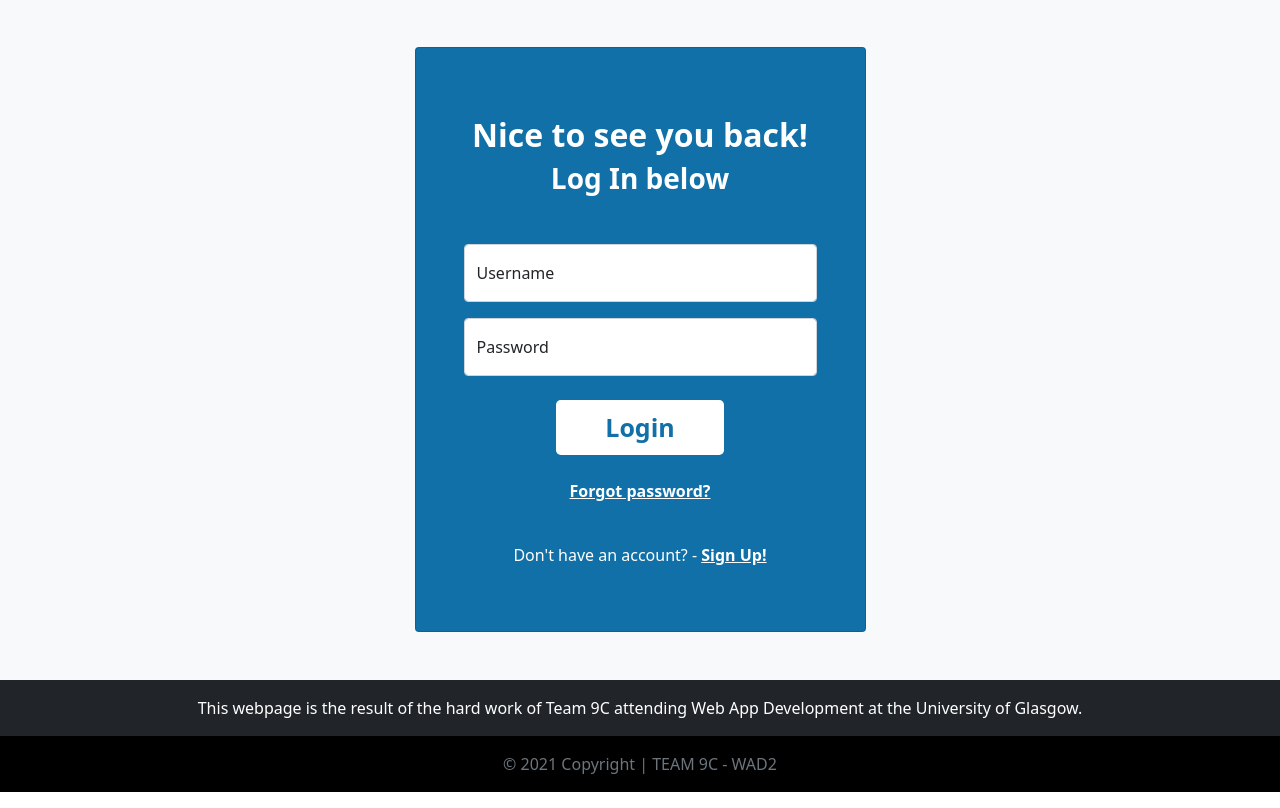
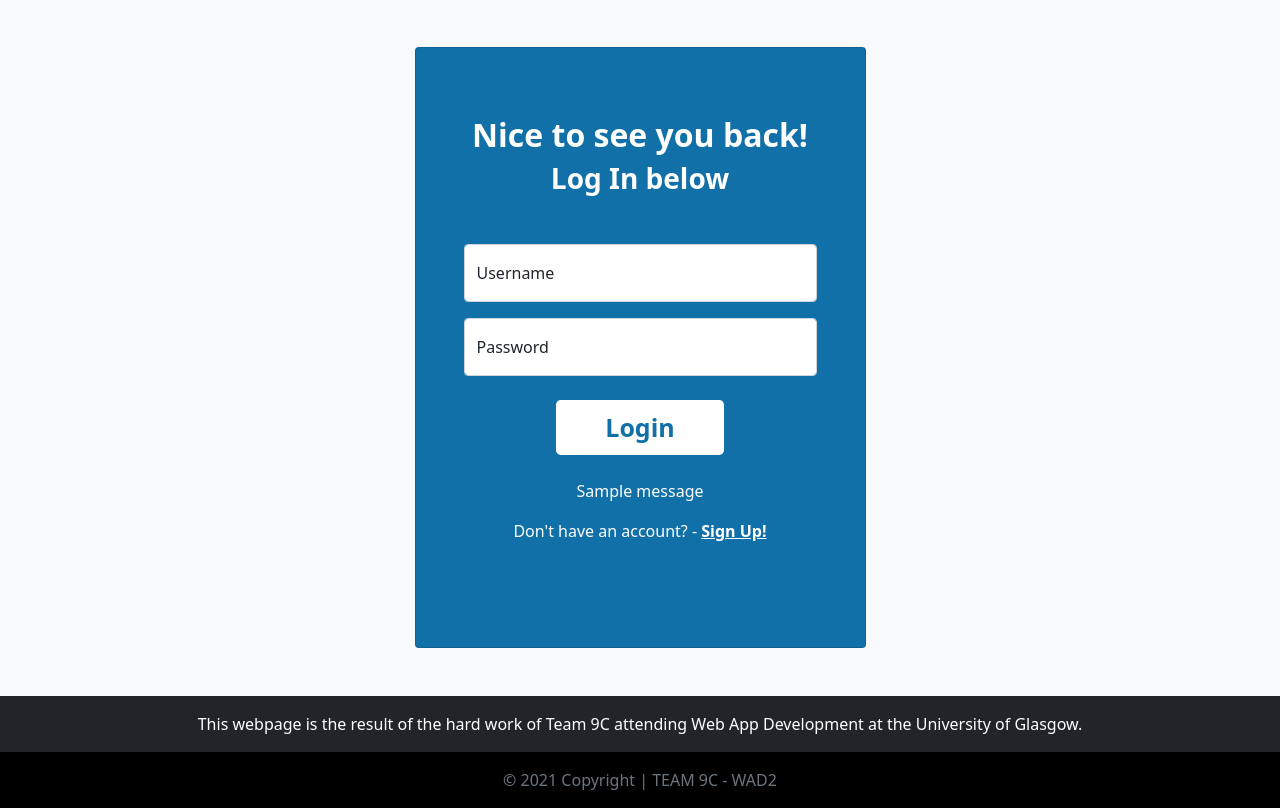
Before and after one commit to myCard-9c/myCard, a Django app: page /myCard/login/ in a window 1280 px wide. Shown: the part 77-885 px from the top of the page. Run offline with Django 3.2, Linux system fonts and the light colour scheme; tables that the repository leaves empty hold one stand-in row (values such as "Sample post"); one stand-in notice (Sample message) is shown.

Commit message:
login changes

```diff
--- a/myCard/views.py
+++ b/myCard/views.py
@@ -4,6 +4,7 @@ from myCard.forms import UserForm
 from django.urls import reverse
 from django.contrib.auth import authenticate, login, logout
 from django.contrib.auth.decorators import login_required
+from django.contrib import messages
 
 def index(request):
     # Return the response
@@ -20,18 +21,13 @@ def user_login(request):
 
         user = authenticate(username=username, password=password)
 
-        if user:
-            if user.is_active:
-                login(request, user)
-                return redirect(reverse('myCard:index'))
-            else:
-                return HttpResponse("Your myCard account has been disabled. Please contact Technical Support.")
+        if user is not None:
+            login(request, user)
+            return redirect(reverse('myCard:index'))
         else:
-            print(f"Invalid login details: {username}, {password}")
-            return HttpResponse("Invalid login details supplied.")
+            messages.info(request, "Username or password is incorrect.")
 
-    else:
-        return render(request, 'myCard/login.html')
+    return render(request, 'myCard/login.html')
 
 @login_required
 def user_logout(request):
--- a/templates/myCard/login.html
+++ b/templates/myCard/login.html
@@ -31,10 +31,13 @@
                 <div class="text-center pt-4">
                   <button class="btn btn-home btn-lg px-5" type="submit">Login</button>
                 </div>
+                <div class="text-center py-4">
+                {% if messages %}
+                  {% for message in messages %}
+                    <p class="text-white">{{ message }}</p>
+                  {% endfor %}
+                {% endif %}
               </form>
-              <div class="text-center py-4">
-                <p><a href="#" class="text-white fw-bold">Forgot password?</a></p>
-              </div>
               <div class="text-center">
                 <p class="text-white">Don't have an account? - <a href="{% url 'myCard:signup' %}" class="text-white fw-bold">Sign Up!</a></p>
               </div>
```
